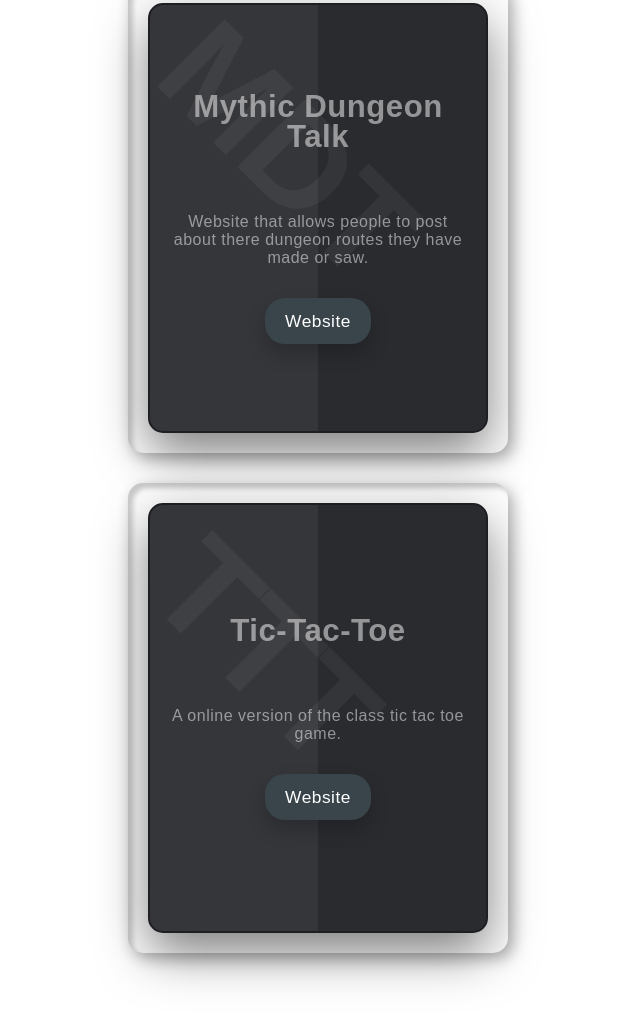
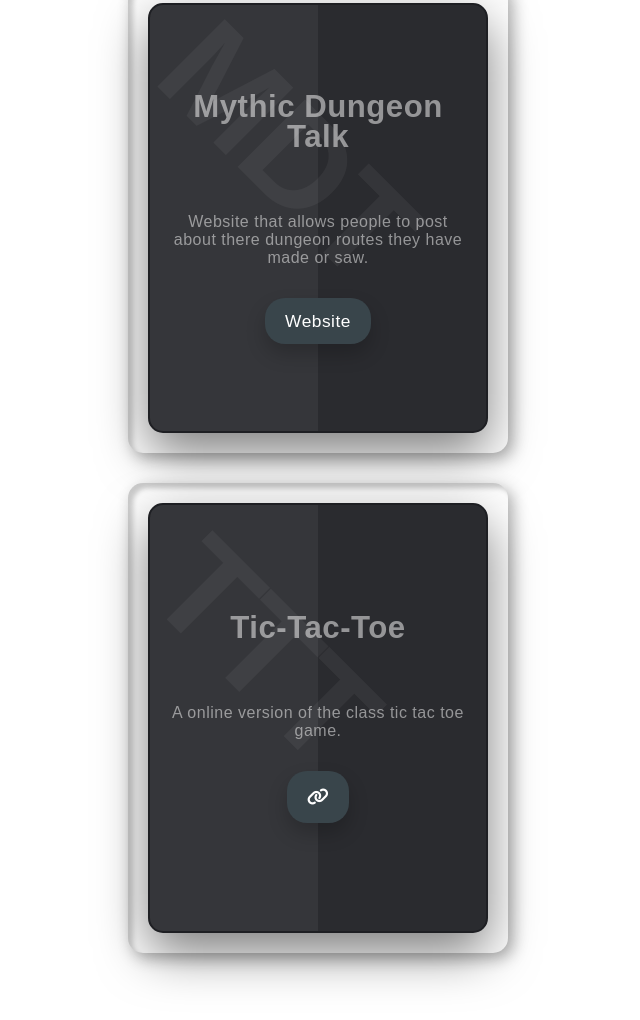
Before and after one commit to Tristan-Tompkins/Tristan-Tompkins.github.io, a website: page index.html in a window 1280 px wide. Shown: the part 3525-4545 px from the top of the page, without its empty margins (192-832 px from the left). Drawn offline with nearby package versions, Linux system fonts and the light colour scheme.

Commit message:
Links Icon

```diff
--- a/css/style.css
+++ b/css/style.css
@@ -691,6 +691,10 @@
 		.fa {
 			line-height: 36px;
 		}
+
+		.portlinks {
+
+		}
 	/* Dark */
 
 		.dark {
--- a/index.html
+++ b/index.html
@@ -152,7 +152,7 @@
 										<h2>TTT</h2>
 										<h3>Tic-Tac-Toe</h3>
 										<p>A online version of the class tic tac toe game.</p>
-										<a href="https://tristan-tompkins.github.io/Tic-Tac-Toe-client/">Website</a>
+										<a href="https://tristan-tompkins.github.io/Tic-Tac-Toe-client/"><i class="fa portlinks fa-link"></i></a>
 									</div>
 								</div>
 						 </div>
```
